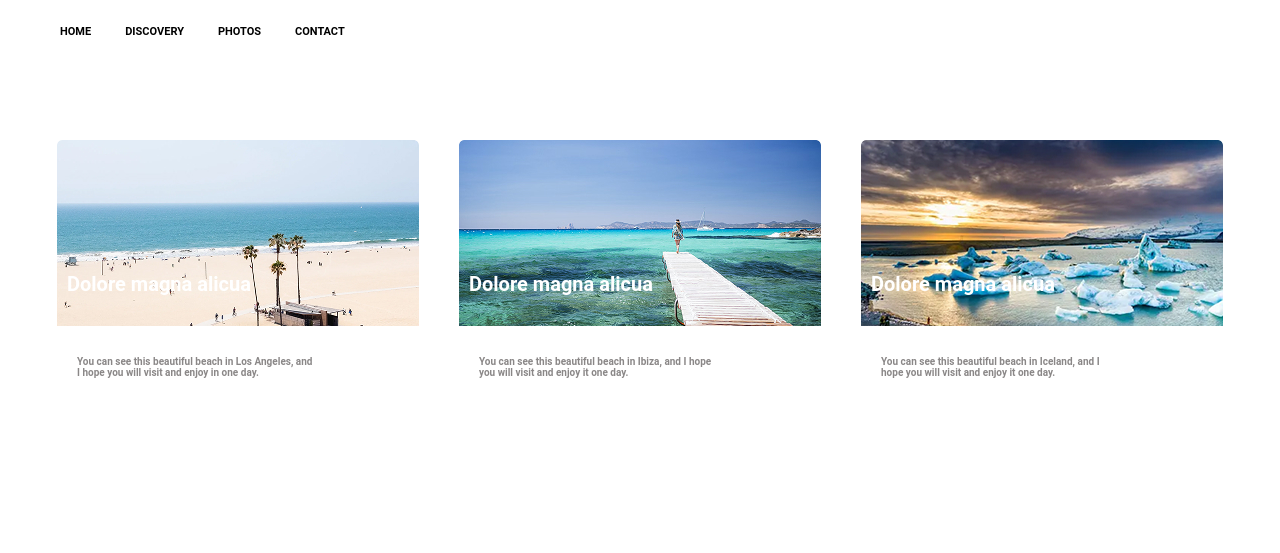
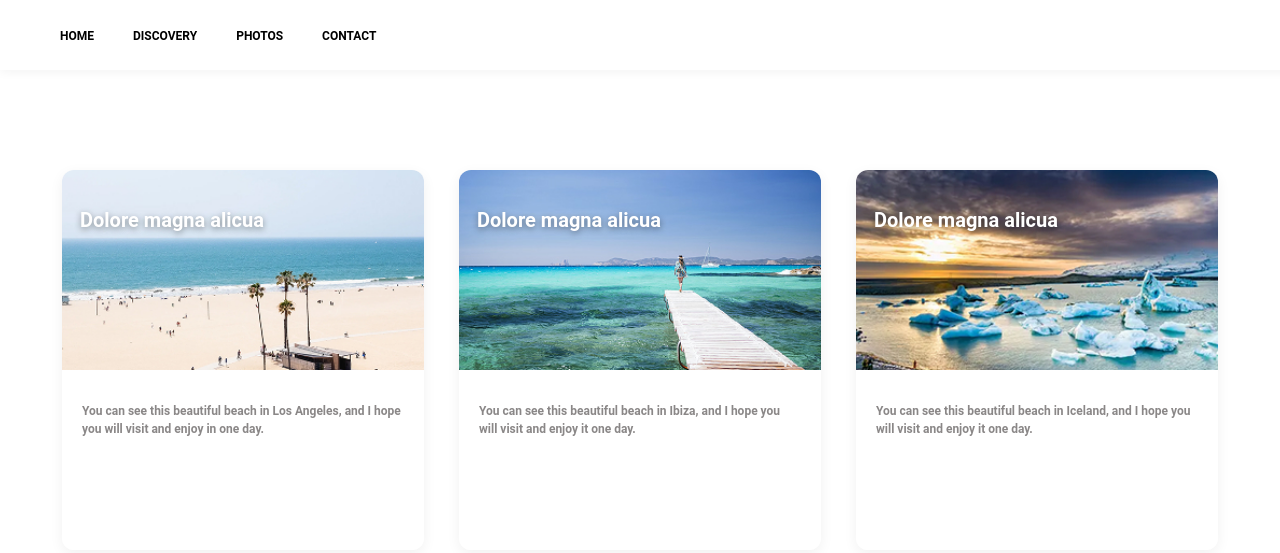
Before and after one commit to CodebyMila/milena-dzigiria-6, a plain HTML site: page index.html in a window 1280 px wide. Drawn offline with Linux system fonts and the light colour scheme; files that its build step writes are made by us from their sources; files whose address does not match are found by name.

Commit message:
add style.css

```diff
--- a/index.html
+++ b/index.html
@@ -2,7 +2,11 @@
 <html lang="en">
 <head>
     <title>leqcia 6</title>
-    <link rel="stylesheet" href="style.css" />
+    <link rel="stylesheet" href="C:\Users\minmi\Desktop\milena-dzigiria-6\styles\style.css" />
+    <link rel="stylesheet" href="C:\Users\minmi\Desktop\milena-dzigiria-6\styles\style.css" />
+
+
+
 </head>
 <body>
 
@@ -15,7 +19,6 @@
     </nav>
     <img class="profile-icon" src="C:\Users\minmi\Desktop\milena-dzigiria-6\images\Ellipse 1.jpg" alt="icon" />
 </header>
-
 
 <section class="cards">
 
@@ -31,8 +34,6 @@
         </div>
     </div>
 
-
-
     <div class="card">
         <div class="img-box">
             <img src="C:\Users\minmi\Desktop\milena-dzigiria-6\images\Rectangle 3.jpg" alt="beach">
@@ -43,7 +44,6 @@
             <p>You can see this beautiful beach in Ibiza, and I hope you will visit and enjoy it one day.</p>
         </div>
     </div>
-
 
 
     <div class="card">
--- a/styles/style.css
+++ b/styles/style.css
@@ -1,7 +1,7 @@
 
 header {
     width: 100%;
-    height: 60px;
+    height: 70px;
     background: #ffffff;
     display: flex;
     justify-content: space-between;
@@ -10,20 +10,22 @@ header {
     position: fixed;
     top: 0;
     left: 0;
-    z-index: 100;
+    z-index: 1000;
+    box-shadow: 0 2px 10px rgba(0,0,0,0.05);
 }
-
 
 .menu a {
     font-family: Roboto, sans-serif;
     font-weight: 700;
-    font-size: 11px;
+    font-size: 12px;
     color: #000000;
-    margin-right: 30px;
+    margin-right: 35px;
     text-decoration: none;
 }
 
-
+.menu a:last-child {
+    margin-right: 0;
+}
 
 .profile-icon {
     width: 32px;
@@ -33,63 +35,70 @@ header {
 
 
 
+
+
 .cards {
-    margin-top: 120px;
+    margin-top: 150px;
     display: flex;
     justify-content: center;
-    gap: 40px;
+    gap: 35px;
     padding: 20px;
 }
 
+
+
+
+
 .card {
     width: 362px;
+    background: #ffffff;
+    border-radius: 12px;
+    overflow: hidden;
+    box-shadow: 0 4px 14px rgba(0,0,0,0.06);
     font-family: Roboto, sans-serif;
 }
 
 
 
 
+
 .img-box {
-    width: 362px;
-    height: 186px;
+    width: 100%;
+    height: 200px;
     position: relative;
 }
 
 .img-box img {
     width: 100%;
     height: 100%;
-    border-top-left-radius: 5px;
-    border-top-right-radius: 5px;
     object-fit: cover;
 }
 
 
-
 .img-title {
     position: absolute;
-    bottom: 10px;
-    left: 10px;
+    top: 18px;
+    left: 18px;
     color: #ffffff;
     font-size: 20px;
     font-weight: 700;
-    width: 184px;
+    width: 200px;
+    text-shadow: 0 2px 6px rgba(0,0,0,0.4);
 }
 
 
 
 
+
 .text-box {
-    width: 362px;
     background: #ffffff;
-    border-bottom-left-radius: 5px;
-    border-bottom-right-radius: 5px;
     padding: 20px;
-    min-height: 166px;
+    min-height: 140px;
 }
 
 .text-box p {
-    font-size: 10px;
-    font-weight: 700;
+    font-size: 12px;
     color: #8A8787;
-    width: 238px;
+    line-height: 1.5;
+    font-weight: 600;
 }
```
